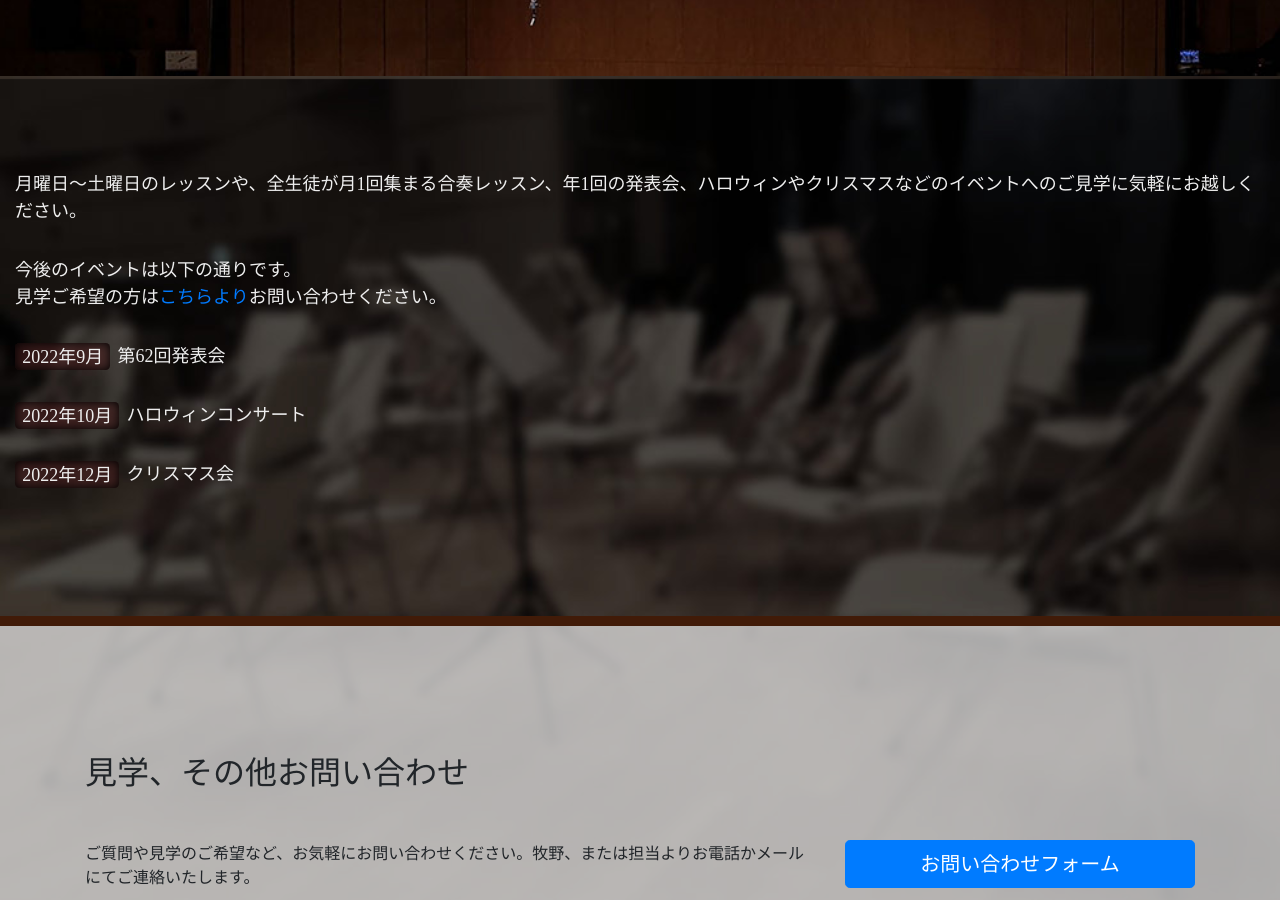
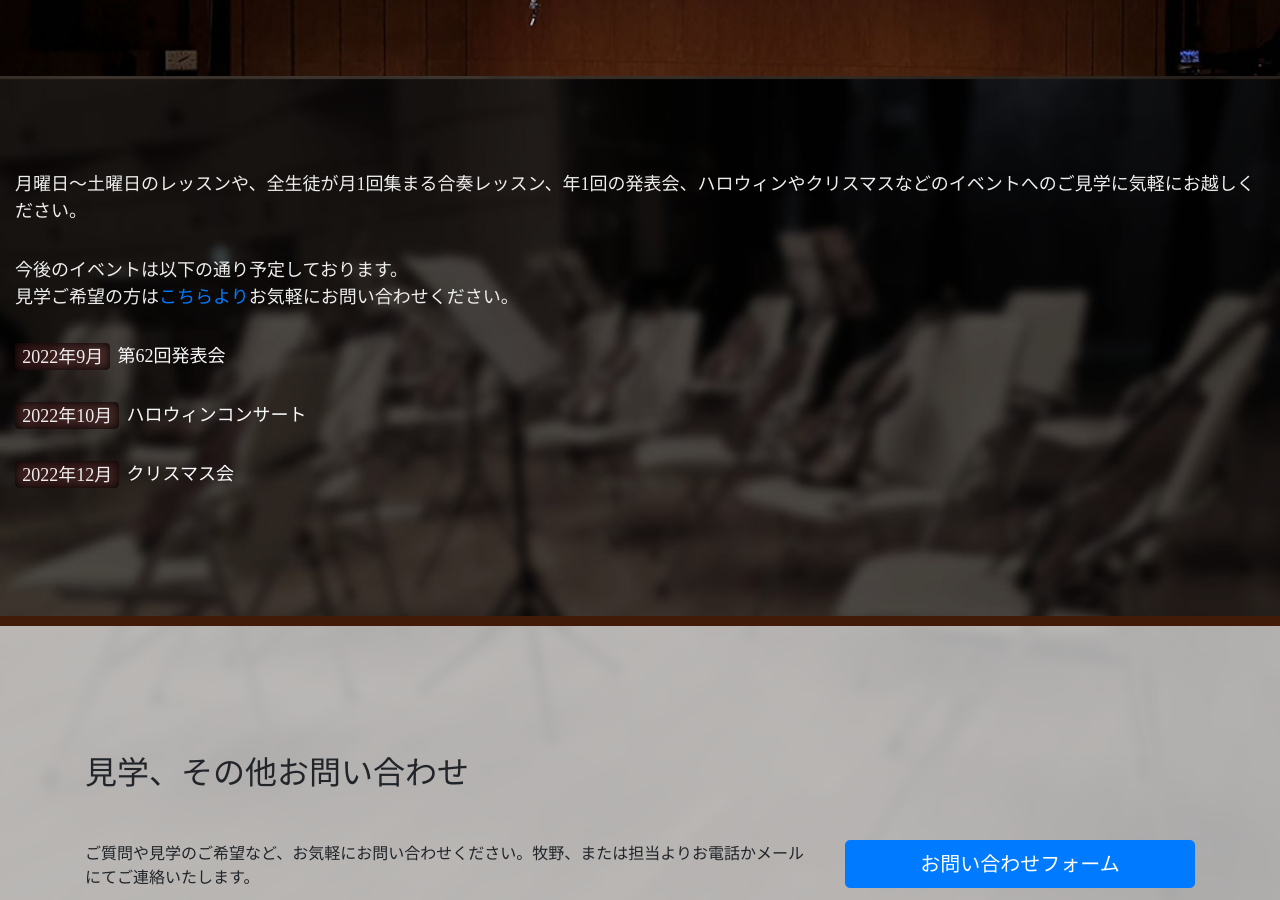
Before and after one commit to makinoviolin/makinoviolin.github.io, a Jekyll site: the page built from index.md, in a window 1280 px wide and 900 px high, scrolled down 6641 px. Built offline with Jekyll 4.4.1, drawn with Linux system fonts in a browser that asks for light colours; nearby versions of some CDN libraries; some web fonts are replaced; comment, search, counter and statistics services are not loaded.

Commit message:
Update indexintro4.html

```diff
--- a/_includes/indexintro4.html
+++ b/_includes/indexintro4.html
@@ -2,10 +2,10 @@
 <div class="style-indexintro d-table">
 	<div class="container align-middle d-table-cell">
 		<p class="style-sanserif">月曜日〜土曜日のレッスンや、全生徒が月1回集まる合奏レッスン、年1回の発表会、ハロウィンやクリスマスなどのイベントへのご見学に気軽にお越しください。</p>
-		<p class="style-sanserif">今後のイベントは以下の通りです。<br>
-		見学ご希望の方は<a href="/contact.html">こちらより</a>お問い合わせください。</p>
+		<p class="style-sanserif">今後のイベントは以下の通り予定しております。<br>
+		見学ご希望の方は<a href="/contact.html">こちらより</a>お気軽にお問い合わせください。</p>
 		{% for event in site.data.kengakuevents %}
-			<p class="style-sanserif"><span class="style-datebadge">{{ event.date }}</span>{{ event.name }}</p>
+			<p class="style-sanserif"><span class="style-datebadge">{{ event.date }}</span>{% if event.link %}<a href="{{ event.link }}" class="text-light">{% endif %}{{ event.name }}{% if event.link %}</a>{% endif %}{% if event.badge %}<span class="badge bg-secondary rounded-pill" style="margin-left: 0.4em">{{ event.badge }}</span>{% endif %}</p>
 		{% endfor %}
 	</div>
 </div>
```
